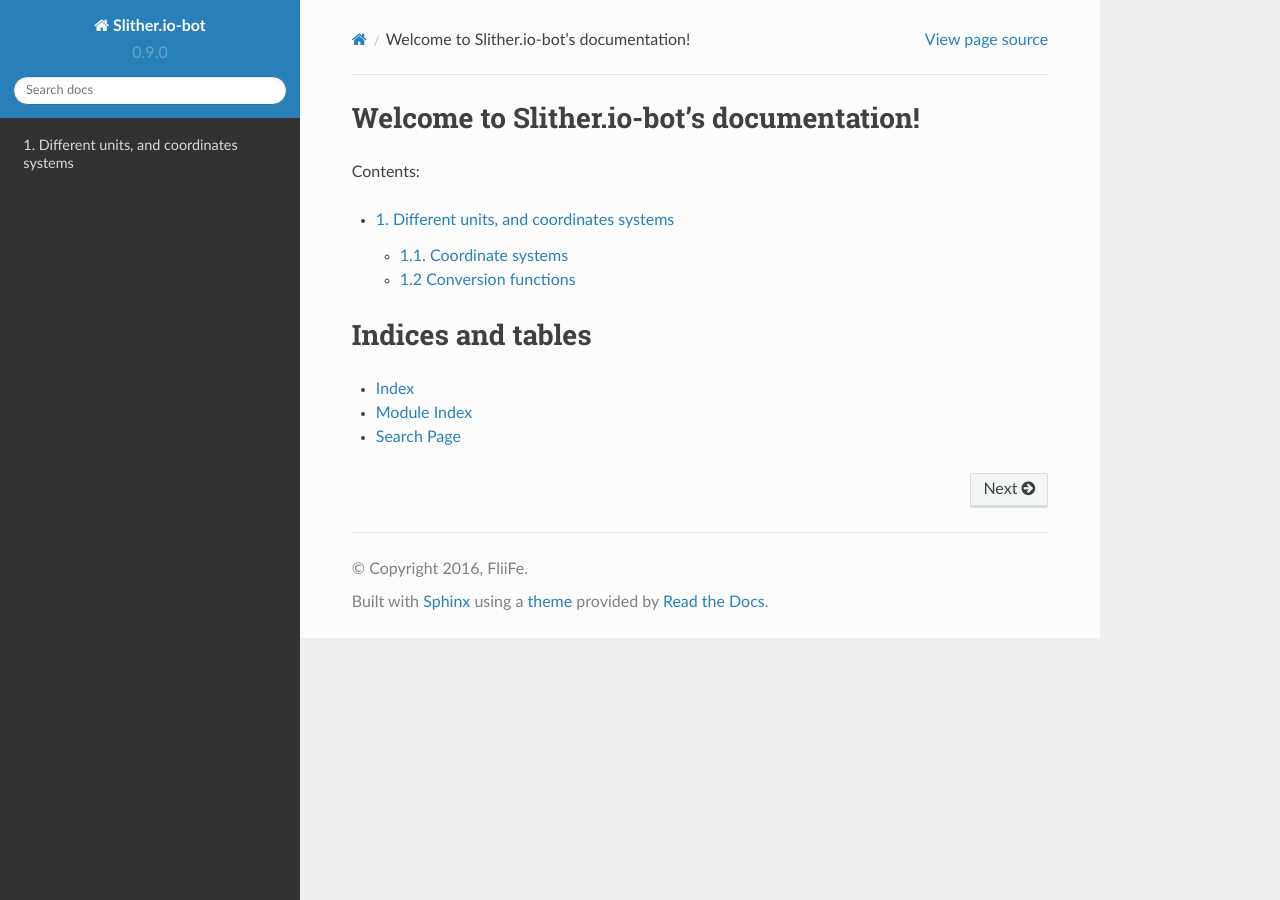
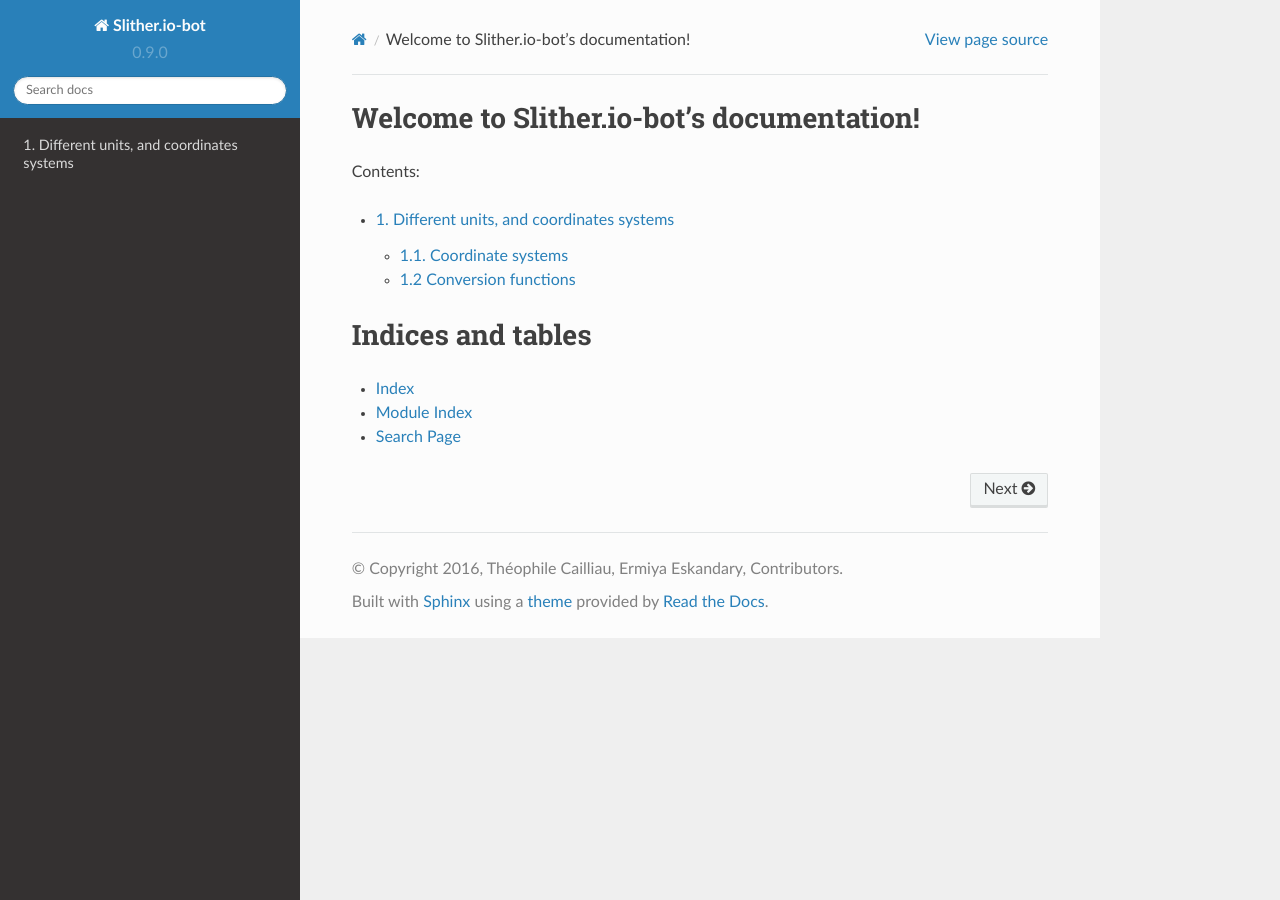
Before and after one commit to ermiyaeskandary/Slither.io-bot, a Sphinx documentation site: the page built from docs/index.rst, in a window 1280 px wide. Built offline with Sphinx 7.4.7 and the Read the Docs theme 2.0.0, drawn with Linux system fonts in a browser that asks for light colours.

Commit message:
Fix copyrights

```diff
--- a/docs/conf.py
+++ b/docs/conf.py
@@ -49,8 +49,8 @@
 
 # General information about the project.
 project = u'Slither.io-bot'
-copyright = u'2016, FliiFe'
-author = u'FliiFe'
+copyright = u'2016, Théophile Cailliau, Ermiya Eskandary, Contributors'
+author = u'Théophile Cailliau, Ermiya Eskandary, Contributors'
 
 # The version info for the project you're documenting, acts as replacement for
 # |version| and |release|, also used in various other places throughout the
```
